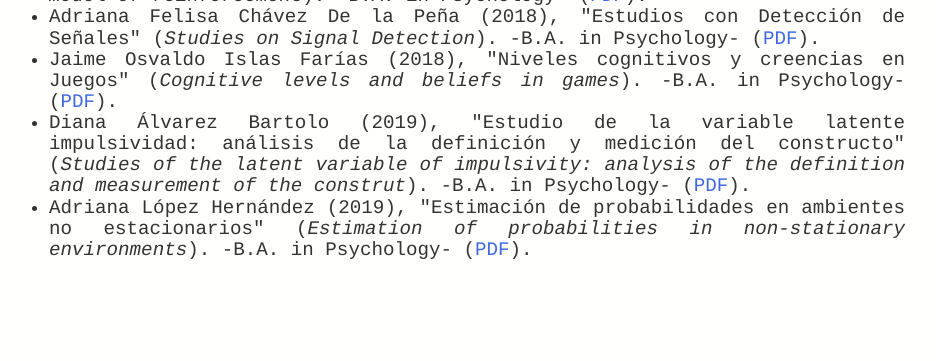
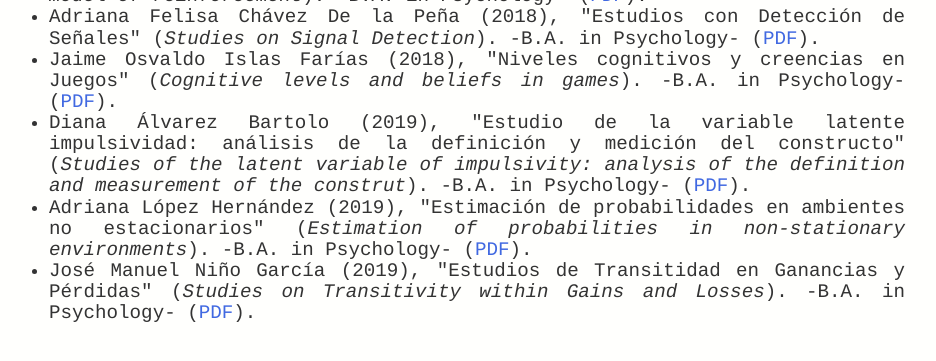
Before and after one commit to BouzasLab25/bouzaslab25.github.io, a Jekyll site: the page built from publications/index.html, in a window 1280 px wide and 900 px high, scrolled down 4109 px. Shown: the top 361 px of the window, without its empty margins (183-1119 px from the left). Built offline with Jekyll 4.4.1, drawn with Linux system fonts in a browser that asks for light colours.

Commit message:
Update index.html

```diff
--- a/publications/index.html
+++ b/publications/index.html
@@ -117,4 +117,6 @@ title: Lab25 Publications
 	<li class='ho' >Diana Álvarez Bartolo (2019), "Estudio de la variable latente impulsividad:  análisis de la definición y medición del constructo" (<i>Studies of the latent variable of impulsivity: analysis of the definition and measurement of the construt</i>). -B.A. in Psychology-  (<a class='link' href="http://132.248.9.195/ptd2019/abril/0787849/Index.html" target="_blank">PDF</a>). </li>
 
 	<li class='ho' >Adriana López Hernández (2019), "Estimación de probabilidades en ambientes no estacionarios" (<i>Estimation of probabilities in non-stationary environments</i>). -B.A. in Psychology-  (<a class='link' href="http://132.248.9.195/ptd2019/abril/0787012/Index.html" target="_blank">PDF</a>). </li>
+
+	<li class='ho' >José Manuel Niño García (2019), "Estudios de Transitidad en Ganancias y Pérdidas" (<i>Studies on Transitivity within Gains and Losses</i>). -B.A. in Psychology-  (<a class='link' href="http://132.248.9.195/ptd2019/junio/0789741/Index.html" target="_blank">PDF</a>). </li>
 	</ul>
```
